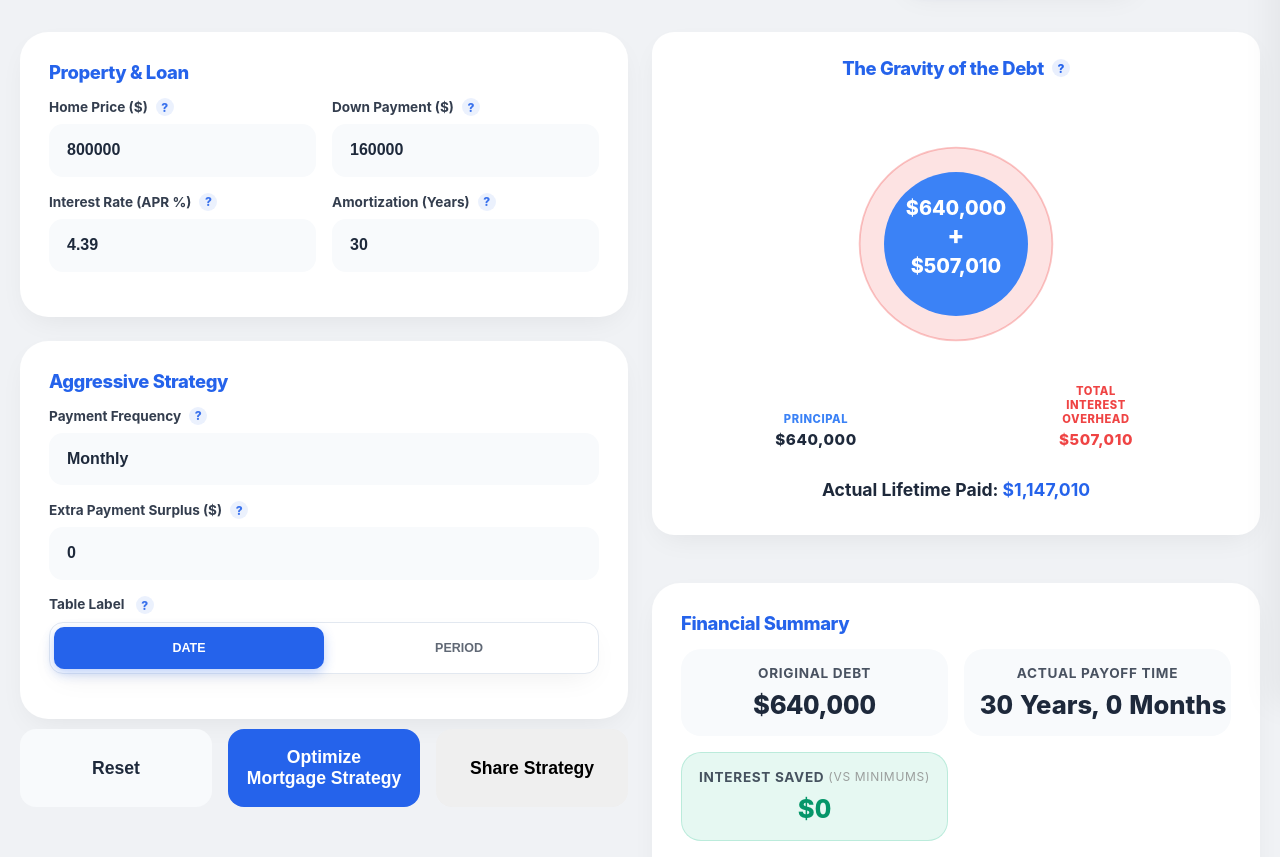
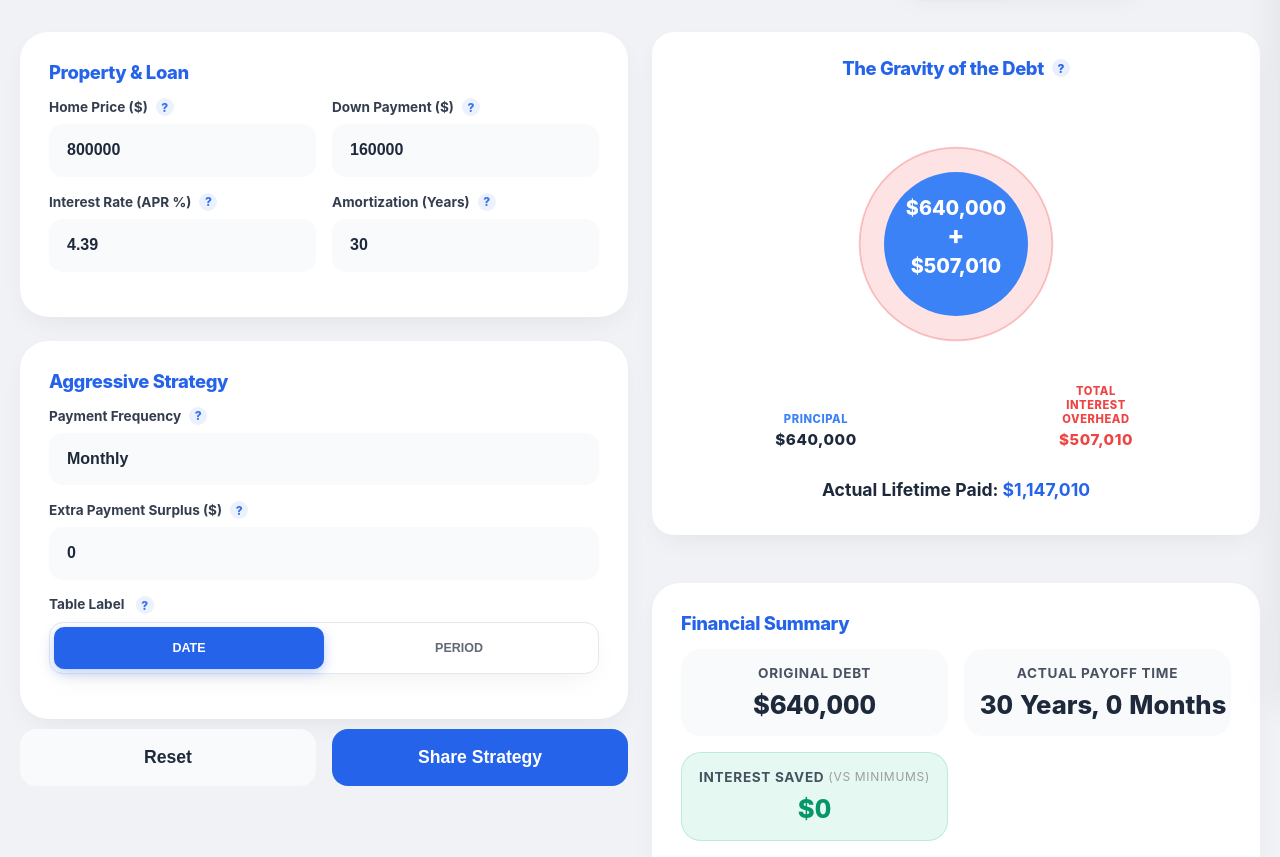
Before and after one commit to RichardMalo/TrueMortgageV3, a website built with Vite: page index.html in a window 1280 px wide. Shown: the part 95-952 px from the top of the page. Built offline with nearby package versions, Linux system fonts and the light colour scheme; animation ran at ten frames a second; what plotly.js-basic-dist would draw is missing.

Commit message:
fix(ui): remove redundant Calculate Strategy button

```diff
--- a/index.html
+++ b/index.html
@@ -700,10 +700,7 @@
 
             <div class="btn-group">
               <button type="button" id="clearBtn" class="squishy-btn secondary-btn">Reset</button>
-              <button type="submit" id="calcBtn" class="squishy-btn primary-btn">
-                Calculate Strategy
-              </button>
-              <button type="button" id="shareBtn" class="squishy-btn share-btn">
+              <button type="button" id="shareBtn" class="squishy-btn primary-btn">
                 Share Strategy
               </button>
             </div>
--- a/src/js/index.ts
+++ b/src/js/index.ts
@@ -313,12 +313,6 @@ const handleProfileSwitch = (profileId: string) => {
     innerLabel.textContent = state.currentMode === 'cc' ? 'CC Balance' : 'Principal';
   }
 
-  const calcBtn = document.getElementById('calcBtn');
-  if (calcBtn) {
-    calcBtn.textContent =
-      state.currentMode === 'cc' ? 'Optimize Credit Card Payoff' : 'Optimize Mortgage Strategy';
-  }
-
   if (els.containers.pitiSection) {
     els.containers.pitiSection.style.display = els.inputs.pitiToggle?.checked ? 'block' : 'none';
   }
@@ -618,12 +612,6 @@ const bootApp = () => {
         b.setAttribute('aria-pressed', isActive ? 'true' : 'false');
       });
 
-      const calcBtn = document.getElementById('calcBtn');
-      if (calcBtn) {
-        calcBtn.textContent =
-          state.currentMode === 'cc' ? 'Optimize Credit Card Payoff' : 'Optimize Mortgage Strategy';
-      }
-
       calculate();
       saveSettingsToStorage(state, els.inputs, DEFAULT_INPUTS, false);
     });
@@ -739,7 +727,7 @@ const bootApp = () => {
     }
   });
 
-  els.form?.addEventListener('submit', calculate);
+  els.form?.addEventListener('submit', (e) => e.preventDefault());
 
   // Resize window: only resize visible Plotly charts — do NOT re-run calculate().
   // Calculation results are viewport-independent; re-running the full amortization
```
